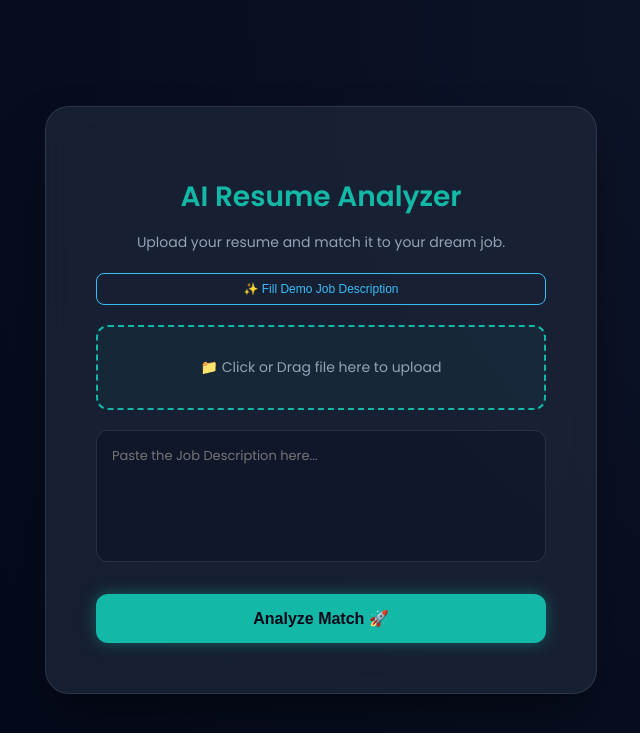
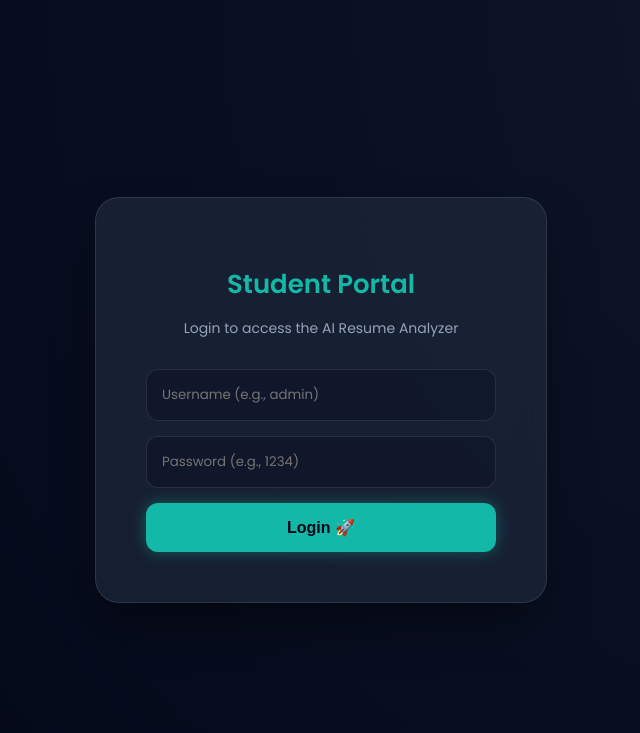
Before and after one commit to aryanswain032/AI-Resume-Analyzer, a Flask app: page / in a window 1280 px wide. Shown: the top 733 px of the page, without its empty margins (319-959 px from the left). Run offline with Flask 3, Linux system fonts and the light colour scheme.

Commit message:
Add files via upload

```diff
--- a/app.py
+++ b/app.py
@@ -1,4 +1,4 @@
-from flask import Flask, render_template, request
+from flask import Flask, render_template, request, redirect, url_for
 import PyPDF2
 import docx
 import io
@@ -11,7 +11,16 @@ app = Flask(__name__)
 app.config['MAX_CONTENT_LENGTH'] = 10 * 1024 * 1024
 
 @app.route('/')
-def home():
+def login():
+    return render_template('login.html')
+
+@app.route('/login', methods=['POST'])
+def do_login():
+    # This accepts ANY username/password for the demo
+    return redirect(url_for('analyzer'))
+
+@app.route('/analyzer')
+def analyzer():
     return render_template('index.html')
 
 @app.route('/analyze', methods=['POST'])
--- a/templates/index.html
+++ b/templates/index.html
@@ -67,6 +67,7 @@
 
     <div class="glass-card">
         <h1>AI Resume Analyzer</h1>
+        <a href="/" style="position: absolute; top: 20px; right: 20px; color: #ef4444; text-decoration: none; font-size: 12px; border: 1px solid #ef4444; padding: 5px 10px; border-radius: 8px;">Logout</a>
         <p class="subtitle">Upload your resume and match it to your dream job.</p>
 
         {% if error %}
--- /dev/null
+++ b/templates/login.html
@@ -0,0 +1,50 @@
+<!DOCTYPE html>
+<html lang="en">
+<head>
+    <meta charset="UTF-8">
+    <title>Student Login</title>
+    <link href="https://fonts.googleapis.com/css2?family=Poppins:wght@300;400;600&display=swap" rel="stylesheet">
+    <style>
+        body {
+            margin: 0; padding: 0;
+            background: radial-gradient(circle at top right, #0f172a, #020617);
+            color: white; font-family: 'Poppins', sans-serif;
+            display: flex; justify-content: center; align-items: center;
+            height: 100vh;
+        }
+        .glass-card {
+            background: rgba(30, 41, 59, 0.7); backdrop-filter: blur(16px);
+            border: 1px solid rgba(255, 255, 255, 0.1); padding: 50px;
+            border-radius: 24px; width: 350px;
+            box-shadow: 0 25px 50px -12px rgba(0, 0, 0, 0.5); text-align: center;
+        }
+        h1 { color: #14b8a6; margin-bottom: 5px; font-size: 26px; }
+        p { color: #94a3b8; font-size: 14px; margin-bottom: 30px; }
+        input {
+            width: 100%; box-sizing: border-box; background: rgba(15, 23, 42, 0.8);
+            border: 1px solid rgba(255, 255, 255, 0.1); color: white; padding: 15px;
+            border-radius: 12px; margin-bottom: 15px; outline: none; font-family: 'Poppins';
+        }
+        input:focus { border-color: #14b8a6; }
+        .btn {
+            width: 100%; padding: 15px; background: #14b8a6; color: #020617;
+            border: none; border-radius: 12px; font-size: 16px; font-weight: 600;
+            cursor: pointer; transition: 0.3s; box-shadow: 0 0 15px rgba(20, 184, 166, 0.4);
+        }
+        .btn:hover { background: #0d9488; transform: translateY(-2px); }
+    </style>
+</head>
+<body>
+    <div class="glass-card">
+        <h1>Student Portal</h1>
+        <p>Login to access the AI Resume Analyzer</p>
+
+        <!-- This form sends a POST request to our /login route -->
+        <form action="/login" method="POST">
+            <input type="text" name="username" placeholder="Username (e.g., admin)" required>
+            <input type="password" name="password" placeholder="Password (e.g., 1234)" required>
+            <button type="submit" class="btn">Login 🚀</button>
+        </form>
+    </div>
+</body>
+</html>
--- a/templates/result.html
+++ b/templates/result.html
@@ -132,7 +132,7 @@
         <!-- NEW: ACTION BUTTONS -->
         <div class="action-buttons">
             <button onclick="downloadReport()" class="btn btn-download">📥 Download Report</button>
-            <a href="/" class="btn">Analyze Another Resume</a>
+            <a href="/analyzer" class="btn">Analyze Another Resume</a>
         </div>
     </div>
 
```
Also changed, not shown: requirements.txt (line endings or trailing spaces).
